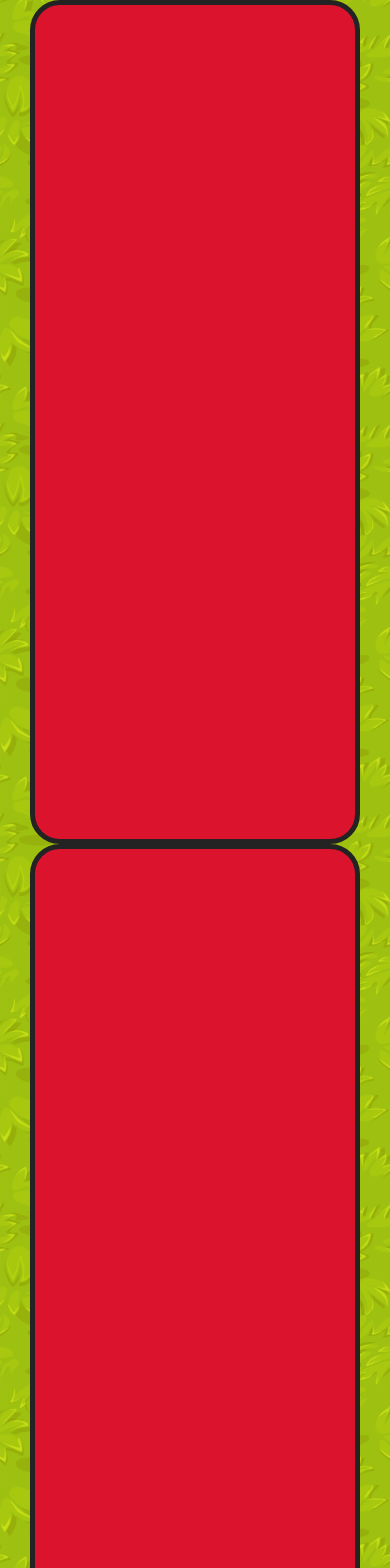
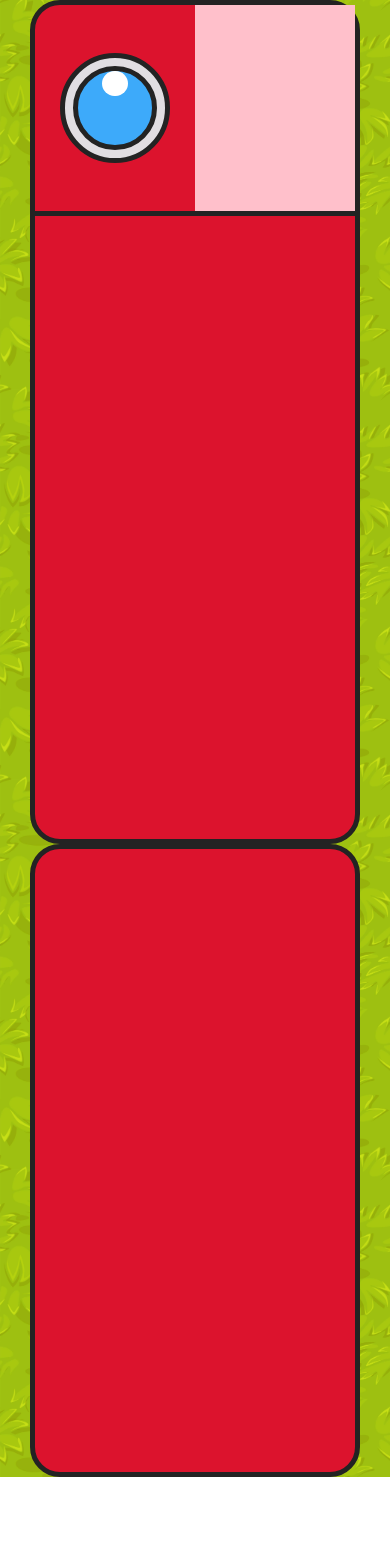
Before and after one commit to tanzro/poke-project, an Angular app: page /listing in a window 390 px wide. Shown: the top 1568 px of the page. After the commit the page ends 1477 px from the top, so only its background shows below. Built offline with nearby package versions, Linux system fonts and the light colour scheme.

Commit message:
add responsiveness to big blue circle

```diff
--- /dev/null
+++ b/src/app/modules/listing/components/pokedex-top/pokedex-top.component.html
@@ -0,0 +1,33 @@
+<div class="pokedex-top">
+  <!-- <div class="div-lights">
+    <div class="outer-circle">
+      <div class="inner-circle">
+        <div class="reflection-circle"></div>
+      </div>
+    </div>
+
+    <div class="div-minis">
+      <div class="red-light mini-lights">
+        <div class="reflection-mini"></div>
+      </div>
+      <div class="yellow-light mini-lights">
+        <div class="reflection-mini"></div>
+      </div>
+      <div class="green-light mini-lights">
+        <div class="reflection-mini"></div>
+      </div>
+    </div>
+  </div> -->
+
+  <div class="div-left">
+    <div class="outer-circle">
+        <div class="inner-circle">
+          <div class="reflection-circle"></div>
+        </div>
+      </div>
+  </div>
+
+  <div class="div-right">
+
+  </div>
+</div>
--- /dev/null
+++ b/src/app/modules/listing/components/pokedex-top/pokedex-top.component.scss
@@ -0,0 +1,113 @@
+@import "../../../../../styles/styles.scss";
+@import "../../../../../styles/global-colors.scss";
+
+$mradius: 80%;
+
+.pokedex-top {
+  height: 25vh;
+  border-bottom: $mborder;
+  width: 100%;
+
+  display: flex;
+
+  .div-lights {
+    height: 100%;
+    display: flex;
+    align-items: center;
+    margin-left: 30px;
+  }
+
+  .div-minis {
+    display: flex;
+    height: 100%;
+    margin-top: 45px;
+  }
+
+  .mini-lights {
+    height: 5vh;
+    width: 5vh;
+    border: $mborder;
+    border-radius: $mradius;
+
+    .reflection-mini {
+      background-color: white;
+      width: 10px;
+      height: 10px;
+      border-radius: 50%;
+      margin: 0 auto;
+    }
+  }
+
+  .red-light {
+    background-color: $mred;
+  }
+
+  .yellow-light {
+    background-color: $myellow;
+  }
+
+  .green-light {
+    background-color: $mgreen;
+  }
+}
+
+.div-left {
+  width: 50%;
+  height: 100%;
+  display: flex;
+  justify-content: center;
+  align-items: center;
+
+  // Big blue circle
+  .outer-circle {
+    background-color: $mwhite;
+    width: 20vh;
+    height: 20vh;
+    border-radius: 50%;
+    text-align: center;
+    margin: 0 auto;
+    display: flex;
+    align-items: center;
+    border: $mborder;
+
+    .inner-circle {
+      background-color: $mblue;
+      width: 15vh;
+      height: 15vh;
+      border-radius: 50%;
+      margin: 0 auto;
+      border: $mborder;
+
+      .reflection-circle {
+        background-color: white;
+        width: 5vh;
+        height: 5vh;
+        border-radius: 50%;
+        margin: 0 auto;
+      }
+    }
+  }
+
+  @media only screen and (max-width: 425px) {
+    .outer-circle {
+      width: 13vh;
+      height: 13vh;
+
+      .inner-circle {
+        width: 10vh;
+        height: 10vh;
+
+        .reflection-circle {
+          width: 3vh;
+          height: 3vh;
+        }
+      }
+    }
+  }
+}
+
+.div-right {
+  background-color: pink;
+  width: 50%;
+  height: 100%;
+}
--- a/src/app/modules/listing/listing-page/listing-page.component.html
+++ b/src/app/modules/listing/listing-page/listing-page.component.html
@@ -11,11 +11,11 @@
     <div class="row">
       <div class="col-md-6 padding-0">
         <div class="div-pokedex container">
+          <pokedex-top></pokedex-top>
         </div>
       </div>
-      <div class="col-md-6 padding-0">
-        <div class="div-pokedex container">
-        </div>
+      <div class="col-md-6 padding-0 reverse-column">
+        <div class="div-pokedex container pokedex-right"></div>
       </div>
     </div>
   </div>
--- a/src/app/modules/listing/listing-page/listing-page.component.scss
+++ b/src/app/modules/listing/listing-page/listing-page.component.scss
@@ -24,9 +24,18 @@
         flex-direction: column;
     }
 
-    .padding-0{
-        padding-right:0;
-        padding-left:0;
+    .pokedex-right {
+        height: 75vh;
+    }
+
+    .reverse-column {
+        display: flex;
+        flex-direction: column-reverse;
+    }
+
+    .padding-0 {
+        padding-right: 0;
+        padding-left: 0;
     }
 }
 
@@ -34,4 +43,4 @@
     .div-main {
         padding: 0px 30px;
     }
-  }
+}
--- a/src/app/modules/listing/listing.module.ts
+++ b/src/app/modules/listing/listing.module.ts
@@ -2,16 +2,18 @@ import { NgModule } from '@angular/core';
 import { CommonModule } from '@angular/common';
 import { ListingPageComponent } from './listing-page/listing-page.component';
 import { ListingRoutingModule } from './listing-routing.module';
+import { PokedexTopComponent } from './components/pokedex-top/pokedex-top.component';
 
 
 
 @NgModule({
   declarations: [
-    ListingPageComponent
+    ListingPageComponent,
+    PokedexTopComponent
   ],
   imports: [
     CommonModule,
-    ListingRoutingModule
+    ListingRoutingModule,
   ]
 })
 export class ListingModule { }
--- a/src/app/modules/shared/components/pokedex-top/pokedex-top.component.html
+++ /dev/null
@@ -1,25 +0,0 @@
-<div class="pokedex-top">
-    <div class="div-lights">
-
-        <div class="outer-circle">
-            <div class="inner-circle">
-                <div class="reflection-circle">
-                </div>
-            </div>
-        </div>
-
-        <div class="div-minis">
-            <div class="red-light mini-lights">
-                <div class="reflection-mini"></div>
-            </div>
-            <div class="yellow-light mini-lights">
-                <div class="reflection-mini"></div>
-            </div>
-            <div class="green-light mini-lights">
-                <div class="reflection-mini"></div>
-            </div>
-        </div>
-    </div>
-
-
-</div>
--- a/src/app/modules/shared/components/pokedex-top/pokedex-top.component.scss
+++ /dev/null
@@ -1,108 +0,0 @@
-@import "../../../../../styles/styles.scss";
-@import "../../../../../styles/global-colors.scss";
-
-$mradius: 80%;
-
-.pokedex-top {
-    height: 27vh;
-    border-bottom: $mborder;
-    width: 100%;
-
-    display: flex;
-
-    .div-lights {
-        height: 100%;
-        display: flex;
-        align-items: center;
-        margin-left: 50px;
-    }
-
-    .outer-circle {
-        background-color: $mwhite;
-        width: 20vh;
-        height: 20vh;
-        border-radius: 50%;
-        text-align: center;
-        margin: 0 auto;
-        display: flex;
-        align-items: center;
-        border: $mborder;
-
-        .inner-circle {
-            background-color: $mblue;
-            width: 15vh;
-            height: 15vh;
-            border-radius: 50%;
-            margin: 0 auto;
-            border: $mborder;
-
-            .reflection-circle {
-                background-color: white;
-                width: 5vh;
-                height: 5vh;
-                border-radius: 50%;
-                margin: 0 auto;
-            }
-        }
-    }
-
-    .div-minis {
-        display: flex;
-        height: 100%;
-        margin-top: 45px;
-    }
-
-    .mini-lights {
-        height: 5vh;
-        width: 5vh;
-        border: $mborder;
-        border-radius: $mradius;
-        margin-right: 50px;
-
-        .reflection-mini {
-            background-color: white;
-            width: 10px;
-            height: 10px;
-            border-radius: 50%;
-            margin: 0 auto;
-        }
-    }
-
-    .red-light {
-        background-color: $mred;
-    }
-
-    .yellow-light {
-        background-color: $myellow;
-    }
-
-    .green-light {
-        background-color: $mgreen;
-    }
-
-    @media screen and (max-width: 768px) {
-        .mini-lights {
-            margin-right: 15px;
-        }
-    }
-
-    @media screen and (min-width: 486px) {
-        .div-minis {
-            margin-left: 10vh;
-        }
-    }
-
-    @media screen and (max-width: 425px) {
-        .div-lights {
-            margin-left: 10px;
-        }
-    }
-
-    @media screen and (max-width: 375px) {
-        .div-minis {
-            display: block;
-            margin-left: 50px;
-            margin-top: 45px;
-        }
-    }
-}
--- a/src/app/modules/shared/shared.module.ts
+++ b/src/app/modules/shared/shared.module.ts
@@ -1,20 +1,17 @@
 import { NgModule } from '@angular/core';
 import { CommonModule } from '@angular/common';
-import { PokedexTopComponent } from './components/pokedex-top/pokedex-top.component';
 import { PrimaryButtonComponent } from './components/primary-button/primary-button.component';
 
 
 
 @NgModule({
   declarations: [
-    PokedexTopComponent,
     PrimaryButtonComponent
   ],
   imports: [
     CommonModule
   ],
   exports: [
-    PokedexTopComponent,
     PrimaryButtonComponent
   ]
 })
```
Also changed, not shown: src/app/modules/listing/components/pokedex-top/pokedex-top.component.ts (renamed from src/app/modules/shared/components/pokedex-top/pokedex-top.component.ts), 1 other file (tests, documents, lock files or other folders).
